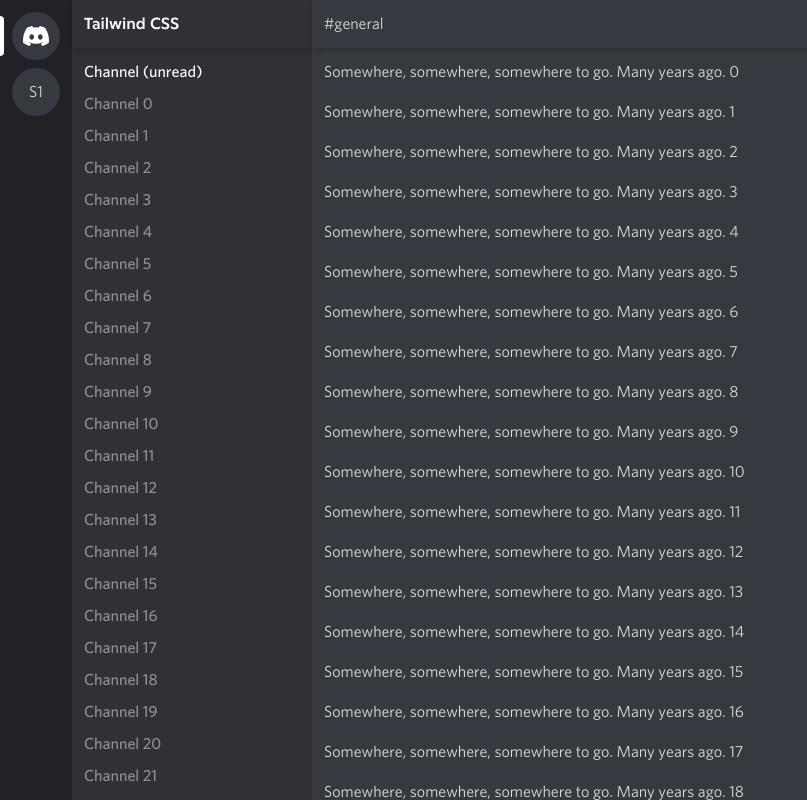
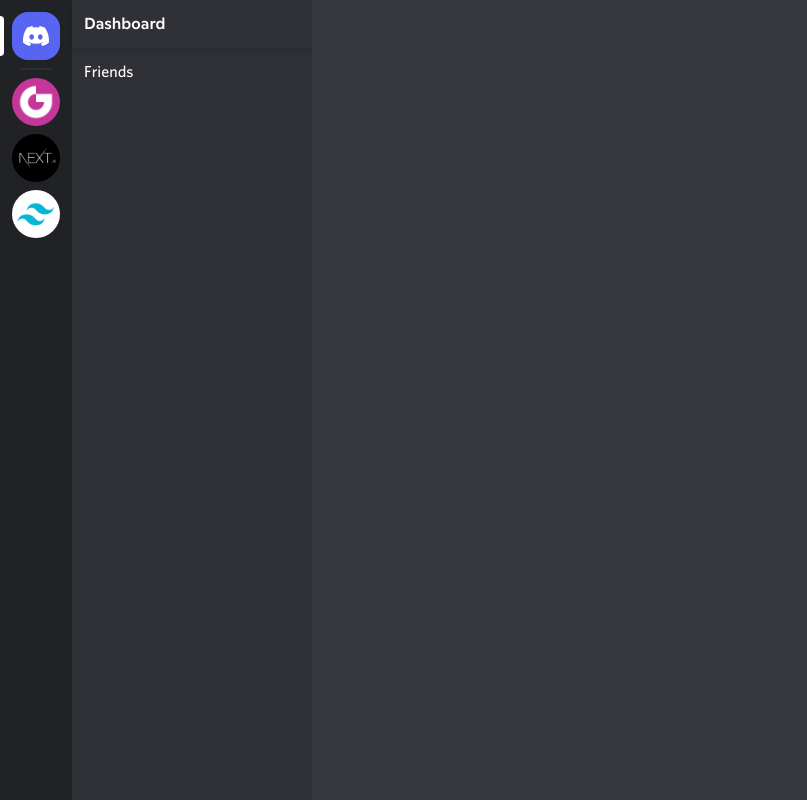
Before and after one commit to JoseCrz/tailwind-practice, a Next.js app: page / in a window 1280 px wide. Shown: the whole page, without its empty margins (0-807 px from the left). Built offline with nearby package versions, Linux system fonts and the light colour scheme.

Commit message:
Add `<NavLink />` to server selector

```diff
--- a/pages/_app.tsx
+++ b/pages/_app.tsx
@@ -1,7 +1,8 @@
-import type { SVGProps } from "react";
+import type { PropsWithChildren, SVGProps } from "react";
 
 import "@/styles/globals.css";
 import type { AppProps } from "next/app";
+import Image from "next/image";
 import Link from "next/link";
 import localFont from "next/font/local";
 import { useRouter } from "next/router";
@@ -38,41 +39,31 @@
   variable: "--font-ginto",
 });
 
+const servers = [
+  { id: 1, img: "gain.png", name: "Gain" },
+  { id: 2, img: "next.png", name: "Next" },
+  { id: 3, img: "tailwind.png", name: "Tailwind" },
+];
+
 export default function App({ Component, pageProps }: AppProps) {
-  const router = useRouter();
-  const isHome = router.pathname === "/";
   return (
     <main className={`${whitney.variable} font-sans ${ginto.variable}`}>
       <div className="flex text-gray-100 h-screen">
-        <div className="bg-gray-900 p-3 space-y-2 overflow-y-scroll">
-          <Link href="/" className="relative group">
-            <div className="absolute -left-3 flex h-full items-center">
-              <div
-                className={`bg-white w-1 rounded-r transition-all duration-200 origin-left ${
-                  isHome
-                    ? "h-10"
-                    : "h-4 scale-0 opacity-0 group-hover:opacity-100 group-hover:scale-100"
-                }`}
+        <div className="bg-gray-900 p-3 flex flex-col gap-2 overflow-y-scroll">
+          <NavLink href="/">
+            <DiscordIcon className="h-5 w-7" />
+          </NavLink>
+          <hr className="border-t-white/[.06] border-t-2 rounded mx-2" />
+          {servers.map((server) => (
+            <NavLink key={server.id} href={`/servers/${server.id}`}>
+              <Image
+                src={`/servers/${server.img}`}
+                alt={`${server.name} logo`}
+                width={48}
+                height={48}
               />
-            </div>
-            <div className="group-active:translate-y-px">
-              <div
-                className={`h-12 w-12 rounded-[50%] flex items-center justify-center text-gray-100 bg-gray-700 transition-all duration-200  ${
-                  isHome
-                    ? "text-white bg-brand rounded-2xl"
-                    : "group-hover:text-white group-hover:bg-brand group-hover:rounded-2xl"
-                }`}
-              >
-                <DiscordIcon className="h-5 w-7" />
-              </div>
-            </div>
-          </Link>
-          <Link
-            href="/servers/1"
-            className="h-12 w-12 rounded-[50%] hover:rounded-2xl flex items-center justify-center text-gray-100 hover:text-white hover:bg-brand bg-gray-700 transition-all duration-200"
-          >
-            S1
-          </Link>
+            </NavLink>
+          ))}
         </div>
         <Component {...pageProps} />
       </div>
@@ -90,3 +81,34 @@
     </svg>
   );
 }
+
+function NavLink({ href, children }: PropsWithChildren<{ href: string }>) {
+  const router = useRouter();
+
+  const isActive = router.asPath === href;
+
+  return (
+    <Link href={href} className="relative group">
+      <div className="absolute -left-3 flex h-full items-center">
+        <div
+          className={`bg-white w-1 rounded-r transition-all duration-200 origin-left ${
+            isActive
+              ? "h-10"
+              : "h-4 scale-0 opacity-0 group-hover:opacity-100 group-hover:scale-100"
+          }`}
+        />
+      </div>
+      <div className="group-active:translate-y-px">
+        <div
+          className={`h-12 w-12 flex items-center justify-center text-gray-100 transition-all duration-200 overflow-hidden ${
+            isActive
+              ? "text-white bg-brand rounded-2xl"
+              : "bg-gray-700 group-hover:text-white group-hover:bg-brand rounded-[50%] group-hover:rounded-2xl"
+          }`}
+        >
+          {children}
+        </div>
+      </div>
+    </Link>
+  );
+}
--- a/pages/index.tsx
+++ b/pages/index.tsx
@@ -3,25 +3,13 @@
     <>
       <div className="bg-gray-800 w-60 flex flex-col">
         <div className="font-title text-white px-3 h-12 flex items-center shadow-md">
-          Tailwind CSS
+          Dashboard
         </div>
         <div className="text-gray-300 font-medium p-3 flex-1 overflow-y-scroll space-y-2 ">
-          <p className="text-white">Channel (unread)</p>
-          {[...Array(40)].map((_, index) => (
-            <p key={index}>Channel {index}</p>
-          ))}
+          <p className="text-white">Friends</p>
         </div>
       </div>
-      <div className="bg-gray-700 flex-1 flex flex-col">
-        <div className="px-3 h-12 flex items-center shadow-md">#general</div>
-        <div className="p-3 flex-1 overflow-y-scroll space-y-4">
-          {[...Array(40)].map((_, index) => (
-            <p key={index}>
-              Somewhere, somewhere, somewhere to go. Many years ago. {index}
-            </p>
-          ))}
-        </div>
-      </div>
+      <div className="bg-gray-700 flex-1 flex flex-col"></div>
     </>
   );
 }
```
